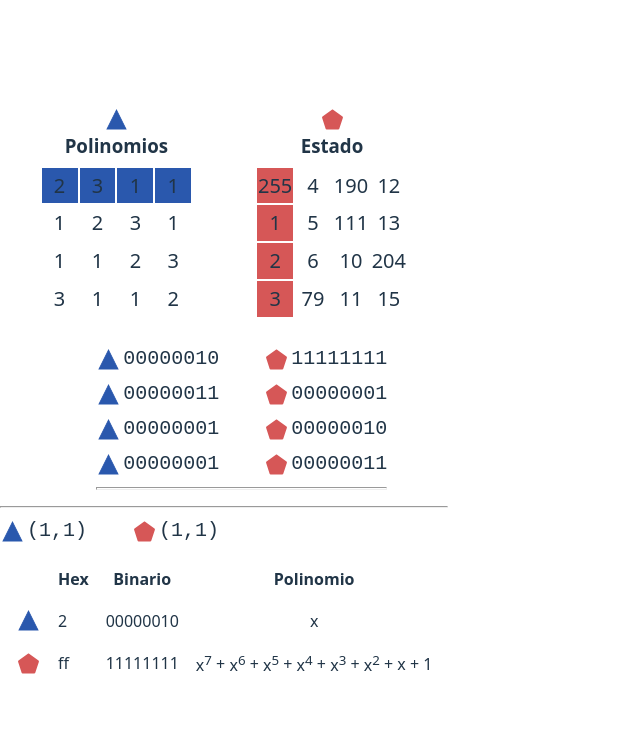
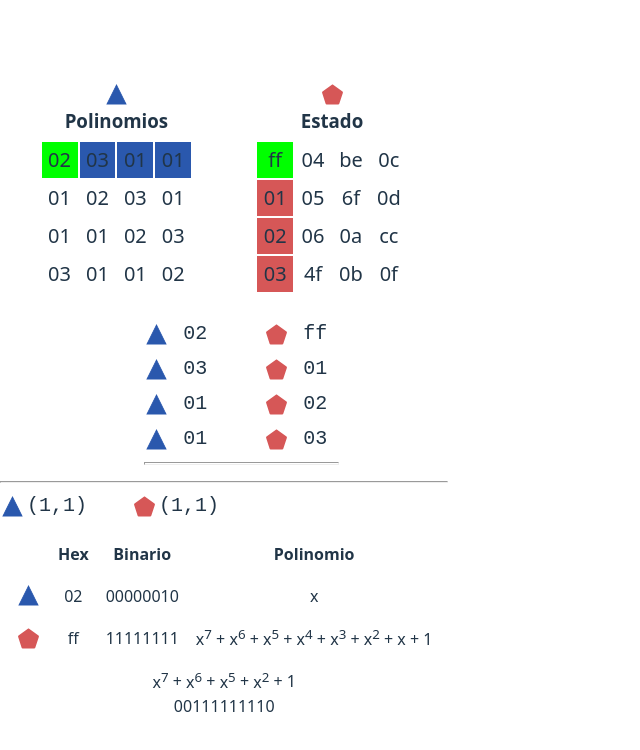
Before and after one commit to adrianlascurain/aes-explorer, a React (Vite) app: page / in a window 1280 px wide. Shown: the top 750 px of the page, without its empty margins (0-640 px from the left). Built offline with nearby package versions, Linux system fonts and the light colour scheme.

Commit message:
Matrix multiplier component is updated to calculate hex padded value and styles are adjusted. MixColumnsOp component is updated to use new state grid functionality and polynomial multiplication operation is added and still in progress

```diff
--- a/src/components/GFMatrixMultiplier.css
+++ b/src/components/GFMatrixMultiplier.css
@@ -13,3 +13,7 @@
 .gfmm-multiplication-resume-table{
     border-spacing: 15px;
 }
+
+td{
+    text-align: center;
+}
--- a/src/components/GFMatrixMultiplier.tsx
+++ b/src/components/GFMatrixMultiplier.tsx
@@ -25,7 +25,7 @@ function GFMatrixMultiplier({g1Row,g1Col,g1Value,g2Row,g2Col,g2Value,hexTitle,bi
                                 <img src={g1Img} alt="" />
                             </figure>
                         </td>
-                        <td>{convert2System(g1Value,"hex")}</td>
+                        <td>{convert2System(g1Value,"hexPadded")}</td>
                         <td>{convert2System(g1Value,"8bitBin")}</td>
                         <td><PolynomialExp value={g1Value}></PolynomialExp></td>
                     </tr>
@@ -35,7 +35,7 @@ function GFMatrixMultiplier({g1Row,g1Col,g1Value,g2Row,g2Col,g2Value,hexTitle,bi
                                 <img src={g2Img} alt="" />
                             </figure>
                         </td>
-                        <td>{convert2System(g2Value,"hex")}</td>
+                        <td>{convert2System(g2Value,"hexPadded")}</td>
                         <td>{convert2System(g2Value,"8bitBin")}</td>
                         <td><PolynomialExp value={g2Value}></PolynomialExp></td>
                     </tr>
--- a/src/components/MixColumnsOp.tsx
+++ b/src/components/MixColumnsOp.tsx
@@ -1,33 +1,96 @@
 import type { Matrix4x4 } from '../types/matrix';
-import StateGrid from './StateGrid';
+import StateGrid, { type StateGridHandle } from './StateGrid';
 import xorIcon from "../assets/xorop.svg";
 import pentagonIcon from "../assets/pentagon.svg";
 import triangleIcon from "../assets/triangle.svg";
 import multiplicationIcon from "../assets/multiplication.svg";
 import circleIcon from "../assets/circle.svg";
-import {useState} from "react";
+import {useEffect, useRef, useState} from "react";
 import './MixColumns.css'
 import VisualMultiplication from './VisualMultiplication';
 import GFMatrixMultiplier from './GFMatrixMultiplier';
+import AesCipher from '../cipher/AesCipher';
+import PolynomialExp from './PolynomialExp';
 
 function MixColumnsOp({state,fixedPolynomios} : {state: Matrix4x4, fixedPolynomios: Matrix4x4}){
+    const stateGrid1Ref = useRef<StateGridHandle>(null);
+    const lastGrid1Ref = useRef<HTMLElement>(null);
+    const lastGrid1SelectedRow = useRef<number>(0);
+    const lastGrid1SelectedCol = useRef<number>(0);
 
+    const stateGrid2Ref = useRef<StateGridHandle>(null);
+    const lastGrid2Ref = useRef<HTMLElement>(null);
+    const lastGrid2SelectedRow = useRef<number>(0);
+    const lastGrid2SelectedCol = useRef<number>(0);
 
     const [g1SelectedRow, setG1SelectedRow] = useState<number>(0);
     const [g1SelectedCol, setG1SelectedCol] = useState<number>(0);
+    const [g1SelectedCell, setG1SelectedCell] = useState<HTMLElement>();
+
     const [g2SelectedRow, setG2SelectedRow] = useState<number>(0);
     const [g2SelectedCol, setG2SelectedCol] = useState<number>(0);
+    const [g2SelectedCell, setG2SelectedCell] = useState<HTMLElement>();
 
+    useEffect(() => {
+        getCells(g1SelectedRow, g1SelectedCol, g2SelectedRow, g2SelectedCol);
+    },[g1SelectedRow, g1SelectedCol, g2SelectedRow, g2SelectedCol]);
 
     const handleClickOnElementG1 = (_e: React.MouseEvent, colIndex: number, rowIndex: number) => {
         setG1SelectedRow(rowIndex);
         setG1SelectedCol(colIndex);
+        setG2SelectedCol(rowIndex);
     };
 
     const handleClickOnElementG2 = (_e: React.MouseEvent, colIndex: number, rowIndex: number) => {
+        setG1SelectedRow(colIndex);
         setG2SelectedRow(rowIndex);
         setG2SelectedCol(colIndex);
     };
+
+    const highlightStyles: React.CSSProperties = {
+        background: "#00FF00"
+    }
+
+    const g1notHighlightStyles: React.CSSProperties = {
+        background: "#2A58AD"
+    }
+
+    const g2notHighlightStyles: React.CSSProperties = {
+        background: "#D65757"
+    }
+
+    const getCells = (i1: number,j1 :number, i2: number,j2 :number) => {
+        if(g1SelectedCell){
+            if(lastGrid1SelectedRow.current != g1SelectedRow && lastGrid1SelectedCol.current == g1SelectedCol){
+                Object.assign(g1SelectedCell.style,g1notHighlightStyles);
+            }
+            lastGrid1Ref.current = g1SelectedCell;
+        }
+
+        if(g2SelectedCell){
+            if(lastGrid2SelectedCol.current != g2SelectedCol && lastGrid2SelectedRow.current == g2SelectedRow){
+                Object.assign(g2SelectedCell.style,g2notHighlightStyles)
+            }
+            lastGrid2Ref.current = g2SelectedCell;
+        }
+
+        const g1Cell = stateGrid1Ref.current?.getElement(j1,i1);
+        const g2Cell = stateGrid2Ref.current?.getElement(j2,i2);
+
+        if(g1Cell){
+            lastGrid1SelectedRow.current = g1SelectedRow;
+            lastGrid1SelectedCol.current = g1SelectedCol;
+            setG1SelectedCell(g1Cell)
+            Object.assign(g1Cell.style,highlightStyles);
+        }
+
+        if(g2Cell){
+            lastGrid2SelectedRow.current = g2SelectedRow;
+            lastGrid2SelectedCol.current = g2SelectedCol;
+            setG2SelectedCell(g2Cell)
+            Object.assign(g2Cell.style,highlightStyles);
+        }
+    }
 
     const handleOnMouseEnter = (e: React.MouseEvent) => {
         const target = e.target as HTMLElement;
@@ -40,7 +103,7 @@ function MixColumnsOp({state,fixedPolynomios} : {state: Matrix4x4, fixedPolynomi
     };
 
     // Función que indica si una celda está seleccionada
-    const isG1RowSelected = (col: number, _row: number) => g1SelectedCol === col;
+    const isG1RowSelected = (col: number, _row: number) => g1SelectedCol === col ;
     const isG2ColSelected = (_col: number, row: number) => g2SelectedRow === row;
 
     return(
@@ -53,12 +116,13 @@ function MixColumnsOp({state,fixedPolynomios} : {state: Matrix4x4, fixedPolynomi
                     </div>
                     <StateGrid
                         state={fixedPolynomios}
+                        ref={stateGrid1Ref}
                         isCellSelected={isG1RowSelected}
                         handleClickOnElement={handleClickOnElementG1}
                         handleOnMouseEnter={() => {}}
                         handleOnMouseLeave={() => {}}
                         selectedColor="#2A58AD"
-                        representation={'dec'}
+                        representation={'hexPadded'}
                     />
                 </div>
                 <figure className="mco-multiplication-figure">
@@ -72,12 +136,13 @@ function MixColumnsOp({state,fixedPolynomios} : {state: Matrix4x4, fixedPolynomi
                     </div>
                     <StateGrid
                         state={state}
+                        ref={stateGrid2Ref}
                         isCellSelected={isG2ColSelected}
                         handleClickOnElement={handleClickOnElementG2}
                         handleOnMouseEnter={() => {}}
                         handleOnMouseLeave={() => {}}
                         selectedColor="#D65757"
-                        representation={'dec'}
+                        representation={'hexPadded'}
                     />
                 </div>
             </div>
@@ -87,15 +152,23 @@ function MixColumnsOp({state,fixedPolynomios} : {state: Matrix4x4, fixedPolynomi
                         <img src={xorIcon} alt="" />
                     </figure>
                     <div className='mco-multi-visual-mul-container'>
-                        <VisualMultiplication g1Row={g1SelectedCol} g1Col={0} g1Value={fixedPolynomios[g1SelectedCol][0]} g2Row={0} g2Col={g2SelectedRow} g2Value={state[0][g2SelectedRow]} representation='8bitBin' g1Img={triangleIcon} g2Img={pentagonIcon}></VisualMultiplication>
-                        <VisualMultiplication g1Row={g1SelectedCol} g1Col={1} g1Value={fixedPolynomios[g1SelectedCol][1]} g2Row={1} g2Col={g2SelectedRow} g2Value={state[1][g2SelectedRow]} representation='8bitBin' g1Img={triangleIcon} g2Img={pentagonIcon}></VisualMultiplication>
-                        <VisualMultiplication g1Row={g1SelectedCol} g1Col={2} g1Value={fixedPolynomios[g1SelectedCol][2]} g2Row={2} g2Col={g2SelectedRow} g2Value={state[2][g2SelectedRow]} representation='8bitBin' g1Img={triangleIcon} g2Img={pentagonIcon}></VisualMultiplication>
-                        <VisualMultiplication g1Row={g1SelectedCol} g1Col={3} g1Value={fixedPolynomios[g1SelectedCol][3]} g2Row={3} g2Col={g2SelectedRow} g2Value={state[3][g2SelectedRow]} representation='8bitBin' g1Img={triangleIcon} g2Img={pentagonIcon}></VisualMultiplication>
+                        <VisualMultiplication g1Row={g1SelectedCol} g1Col={0} g1Value={fixedPolynomios[g1SelectedCol][0]} g2Row={0} g2Col={g2SelectedRow} g2Value={state[0][g2SelectedRow]} representation='hexPadded' g1Img={triangleIcon} g2Img={pentagonIcon}></VisualMultiplication>
+                        <VisualMultiplication g1Row={g1SelectedCol} g1Col={1} g1Value={fixedPolynomios[g1SelectedCol][1]} g2Row={1} g2Col={g2SelectedRow} g2Value={state[1][g2SelectedRow]} representation='hexPadded' g1Img={triangleIcon} g2Img={pentagonIcon}></VisualMultiplication>
+                        <VisualMultiplication g1Row={g1SelectedCol} g1Col={2} g1Value={fixedPolynomios[g1SelectedCol][2]} g2Row={2} g2Col={g2SelectedRow} g2Value={state[2][g2SelectedRow]} representation='hexPadded' g1Img={triangleIcon} g2Img={pentagonIcon}></VisualMultiplication>
+                        <VisualMultiplication g1Row={g1SelectedCol} g1Col={3} g1Value={fixedPolynomios[g1SelectedCol][3]} g2Row={3} g2Col={g2SelectedRow} g2Value={state[3][g2SelectedRow]} representation='hexPadded' g1Img={triangleIcon} g2Img={pentagonIcon}></VisualMultiplication>
                         <hr />
                     </div>
                 </div>
 
                 <GFMatrixMultiplier binaryTitle='Binario' hexTitle='Hex' polynomialTitle='Polinomio' g1Col={g1SelectedRow} g1Row={g1SelectedCol} g2Col={g2SelectedRow} g2Row={g2SelectedCol} g1Img={triangleIcon} g2Img={pentagonIcon} g1Value={fixedPolynomios[g1SelectedCol][g1SelectedRow]} g2Value={state[g2SelectedCol][g2SelectedRow]}/>
+
+                <div className='mco-multiplication-container'>
+                    {<PolynomialExp value={AesCipher.galoisMultiply(fixedPolynomios[g1SelectedCol][g1SelectedRow],state[g2SelectedCol][g2SelectedRow]) }></PolynomialExp> }
+                </div>
+
+                <div>
+                    {AesCipher.nonReducedGaloisMultiply(fixedPolynomios[g1SelectedCol][g1SelectedRow],state[g2SelectedCol][g2SelectedRow])}
+                </div>
             </div>
 
 
```
